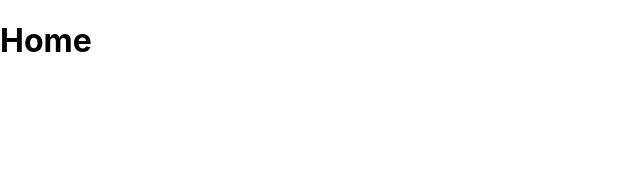
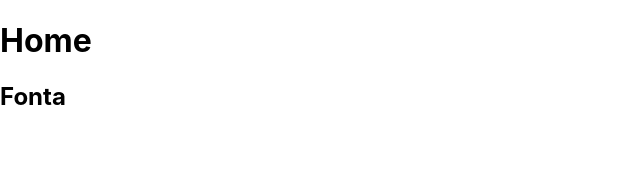
Before and after one commit to Cfonta1986/cv_cristian, a React (Create React App) app: page / in a window 1280 px wide. Shown: the top 172 px of the page, without its empty margins (0-640 px from the left). Built offline with nearby package versions, Linux system fonts and the light colour scheme.

Commit message:
prueba de sinc

```diff
--- a/src/home/home.js
+++ b/src/home/home.js
@@ -6,6 +6,7 @@ function Home() {
     return(
         <div>
             <h1>Home</h1>
+            <h2>Fonta</h2>
         </div>
 );
 }
```
